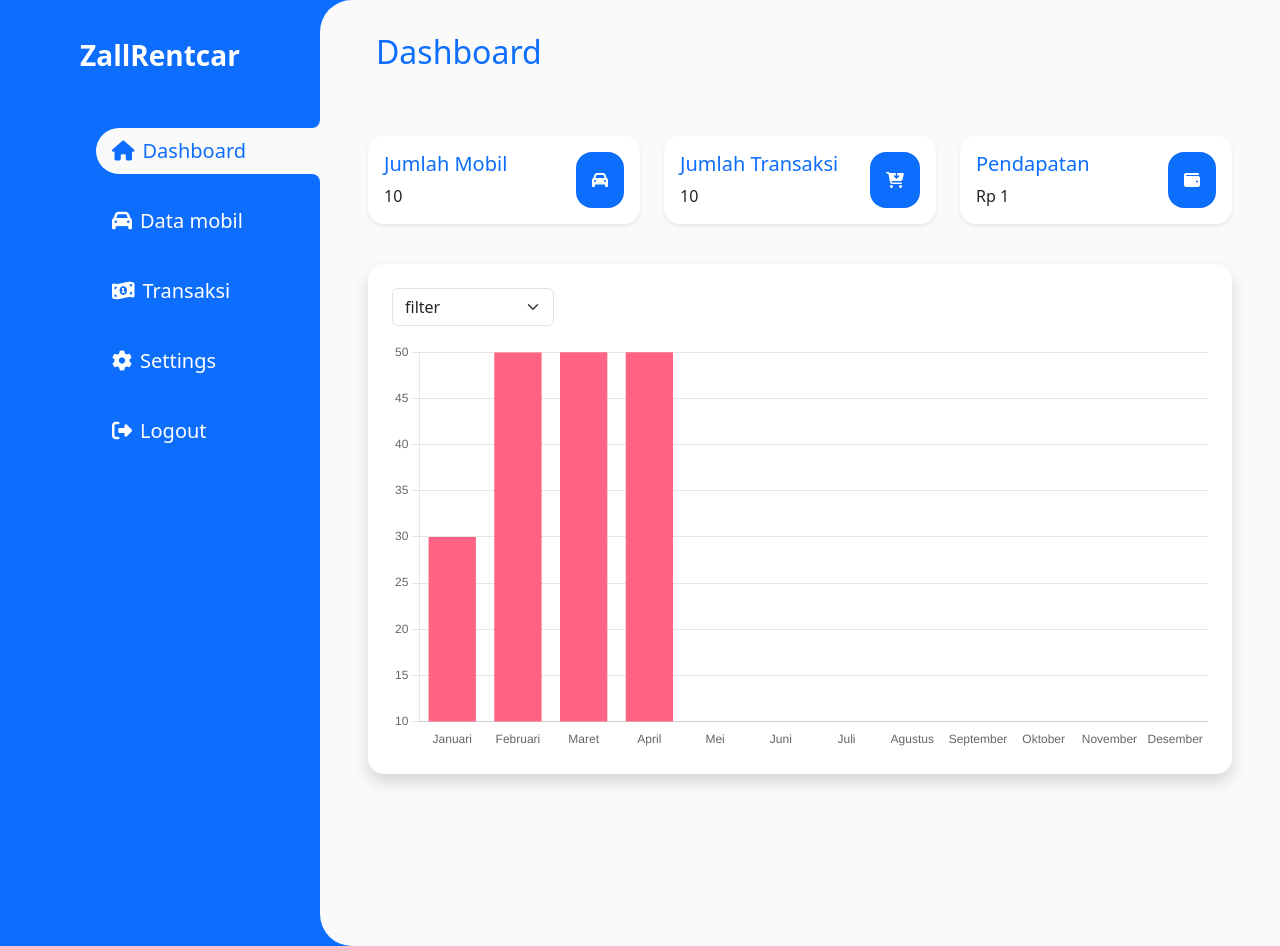
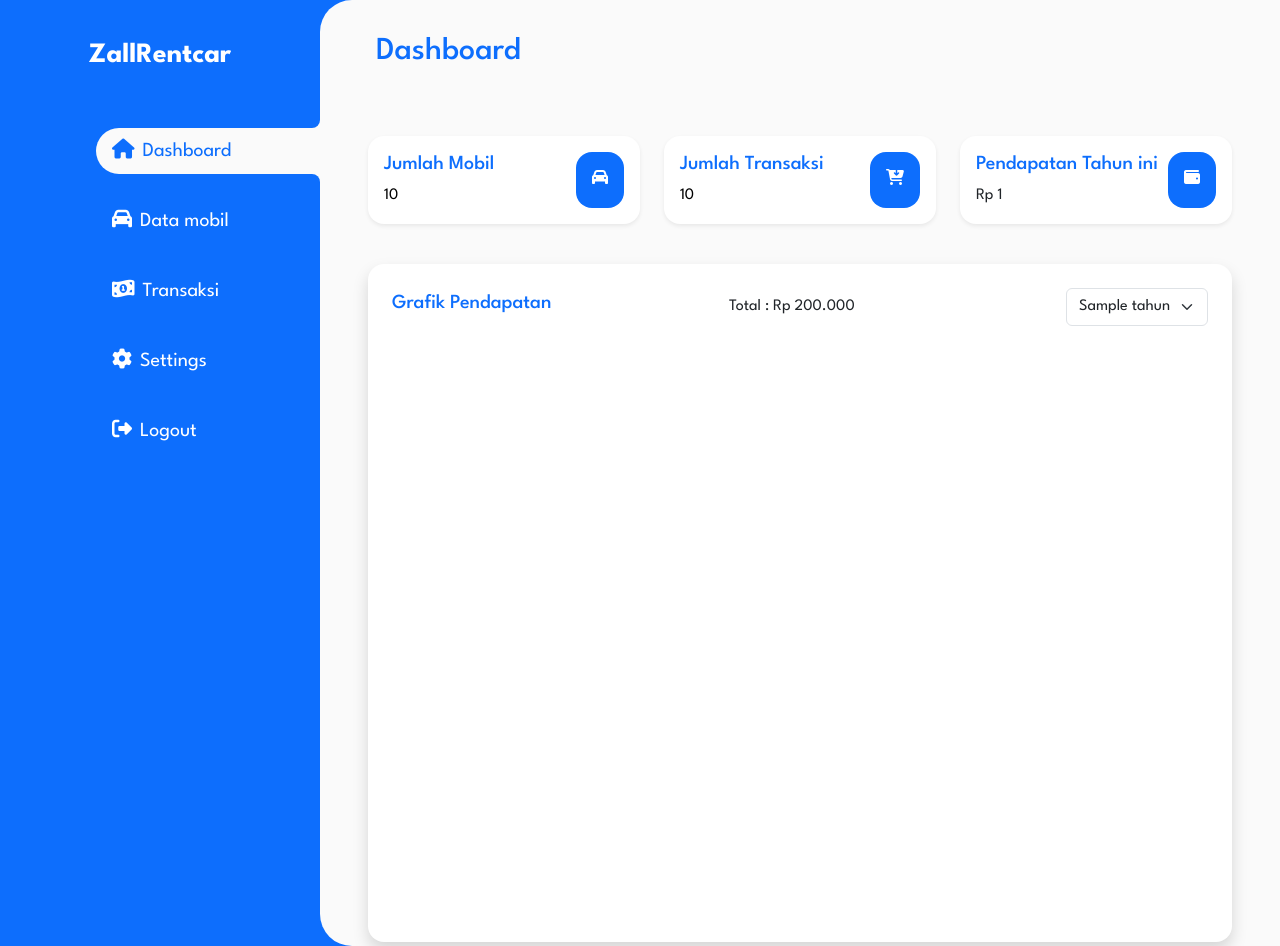
Before and after one commit to Moleen/ZallRentCar, a Flask app: template templates/dashboard/dashboard.html in a window 1280 px wide. Run offline with Flask 3, Linux system fonts and the light colour scheme; the template is opened without the code that fills it: most values are stand-ins (such as "Sample title", 1, 10 or a date in 2020); a map, chart or similar area stays blank; parts of the project's set-up code (start-up, migrations or seed data) failed here and were passed over; some libraries are stand-ins or nearby versions.

Commit message:
membuat chart dan filter chart pada dashboard

```diff
--- a/static/css/dashboard/main_dashboard.css
+++ b/static/css/dashboard/main_dashboard.css
@@ -1,3 +1,8 @@
+@import url('https://fonts.googleapis.com/css2?family=League+Spartan:wght@100..900&display=swap');
+*{
+
+    font-family: "League Spartan", sans-serif;
+}
 .container-dashboard {
   display: grid;
   grid-template-columns: 20rem 1fr 1fr;
@@ -87,6 +92,10 @@
   align-items: center;
 }
 
+.link{
+  color: black;
+  text-decoration: none;
+}
 @media only screen and (max-width: 900px) {
   .sidebar {
     display: none;
--- a/static/js/dashboard/dashboard.js
+++ b/static/js/dashboard/dashboard.js
@@ -1,5 +1,59 @@
+$("#loading").show();
+
+
+
+function loadChart() {
+
+}
+
+function changeCurrency() {
+  $('[data-target="currency"]').each(function () {
+    var currentText = $(this).text().trim();
+    console.log(currentText);
+    if(currentText.includes("Rp")){
+      return
+    }else{
+      $(this).text(
+        new Intl.NumberFormat("id", {
+          style: "currency",
+          currency: "IDR",
+          maximumFractionDigits: 0,
+        }).format(parseInt($(this).text()))
+      );
+    }
+
+    });
+}
+
+
+
+$(document).ready(function () {
+  let myChart = null;
+
+  function load_chart(){
+    var filter = $('#filtercart').val();
+    $.ajax({
+      url: "/api/ambilpendapatan",
+      type: "POST",
+      data: {
+        tahun : filter
+      },
+      success: function (response) {
+
+        let data = [];
+        total = 0
+        $.each(response, function (key, value) {
+          data.push(value);
+          total += value
+        });
+        $('#totalPendapatan').text(total)
+        changeCurrency();
+        if (myChart) {
+          myChart.destroy();
+        }
+
         const ctx = document.getElementById("myChart");
-const myChart = new Chart(ctx, {
+        myChart = new Chart(ctx, {
           type: "bar",
           data: {
             labels: [
@@ -18,16 +72,19 @@ const myChart = new Chart(ctx, {
             ],
             datasets: [
               {
-        label: "Data Mobil",
-        data: [30, 50, 80, 200],
+                label: "Pendapatan",
+                data: data,
                 backgroundColor: [
                   "rgba(255, 99, 132)", // Red
                 ],
                 borderColor: ["rgba(255, 99, 132, 1)"],
+                borderRadius: 20,
               },
             ],
           },
           options: {
+            responsive: true,
+            maintainAspectRatio: false,
             plugins: {
               legend: {
                 display: false,
@@ -39,26 +96,21 @@ const myChart = new Chart(ctx, {
                   display: false,
                 },
               },
-      y: {
-        min: 10,
-        max: 50,
-      },
+              // y: {
+              //   min: 1000,
+              //   max: 200000,
+              // },
             },
           },
         });
-
-function changeCurrency() {
-  $('[data-target="currency"]').each(function () {
-    $(this).text(
-      new Intl.NumberFormat("id", {
-        style: "currency",
-        currency: "IDR",
-        maximumFractionDigits: 0,
-      }).format(parseInt($(this).text()))
-    );
+      },
     });
   }
 
-$(document).ready(function () {
+  load_chart()
+
+  $('#filtercart').on('change', function(){
+    load_chart();
+  })
   changeCurrency();
 });
--- a/static/js/dashboard/main.js
+++ b/static/js/dashboard/main.js
@@ -37,3 +37,7 @@ if (localStorage.getItem("tambahData") == "true") {
   toastr.success("Berhasil Tambah Data");
   localStorage.removeItem("tambahData");
 }
+
+$(window).on('load', function() {
+  $('#loading').hide()
+});
--- a/templates/dashboard/dashboard.html
+++ b/templates/dashboard/dashboard.html
@@ -29,22 +29,26 @@
         <div class="row row-cols-3">
 
             <div class="col">
+                <a href="/data_mobil" class="link">
                     <div class="rounded-4 bg-white p-3 shadow-sm" id="jumlah_item">
                         <h5 class="text-primary">Jumlah Mobil</h5>
                         <span>{{jumlah_mobil}}</span>
                         <div id="icon_jumlah"><i class="fa-solid fa-car"></i></div>
                     </div>
+                </a>
             </div>
             <div class="col">
+                <a href="/transaction" class="link">
                     <div class="rounded-4 bg-white p-3 shadow-sm" id="jumlah_item">
                         <h5 class="text-primary">Jumlah Transaksi</h5>
                         <span>{{jumlah_transaksi}}</span>
                         <div id="icon_jumlah"><i class="fa-solid fa-cart-arrow-down"></i></div>
                     </div>
+                </a>
             </div>
             <div class="col">
-                <div class="rounded-4 bg-white p-3 shadow-sm" id="jumlah_item">
-                    <h5 class="text-primary">Pendapatan</h5>
+                <div class="rounded-4 bg-white p-3 shadow-sm" id="jumlah_item" role="button">
+                    <h5 class="text-primary">Pendapatan Tahun ini</h5>
                     <span data-target="currency">{{total_transaksi}}</span>
                     <div id="icon_jumlah"><i class="fa-solid fa-wallet"></i></div>
                 </div>
@@ -55,18 +59,25 @@
 
     <div class="chart p-4 shadow rounded-4 bg-white">
 
-        <div class="row g-3 align-items-center mb-3">
-            <div class="col-auto">
-                <select class="form-select" aria-valuenow="filter">
-                    <option value="" selected disabled hidden>filter</option>
-                    <option value="1">Tanggal Rental</option>
-                    <option value="2">Sudah Bayar</option>
-                    <option value="3">Akhir Rental</option>
+        <div class="row g-3 align-items-center mb-4">
+            <div class="col">
+                <h5 class="text-primary">Grafik Pendapatan</h5>
+            </div>
+            <div class="col">
+                Total : <span data-target="currency" id="totalPendapatan">200000</span>
+            </div>
+            <div class="col-auto d-flex align-items-center">
+                <select class="form-select" id="filtercart">
+                    {% for tahun in tahun_transaksi|reverse %}
+                    <option value="{{tahun}}">{{tahun}}</option>
+                    {% endfor %}
                 </select>
             </div>
         </div>
 
+        <div style="height: 60vh;">
             <canvas id="myChart"></canvas>
+        </div>
 
     </div>
 </div>
--- a/templates/dashboard/layout_dashboard.html
+++ b/templates/dashboard/layout_dashboard.html
@@ -16,6 +16,11 @@
 </head>
 
 <body class="bg-primary">
+
+    <div id="loading" class="position-fixed bg-white" style="height: 100vh; width:100vw; z-index: 1000;">
+        <div class="loading-spinner"></div>
+    </div>
+
     <div class="container-dashboard">
 
         <section class="sidebarr bg-transparent">
```
Also changed, not shown: api.py (+15 -0 lines), dashboard.py (+21 -3 lines), static/profile_images/1486f14b-21d3-11ef-8e5c-001a7dda7110.jpg (added). Lines whose indentation alone changed are shown as unchanged.
